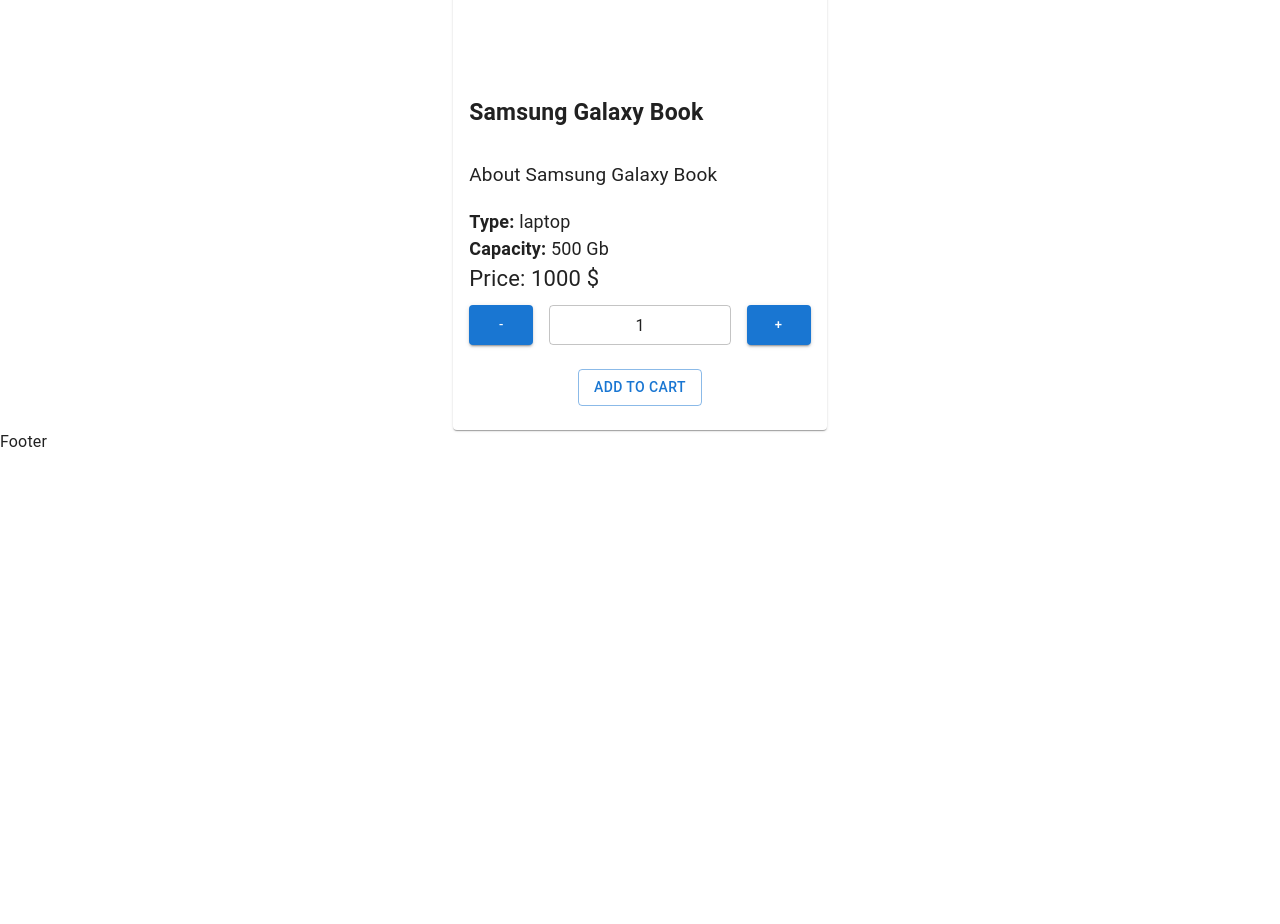
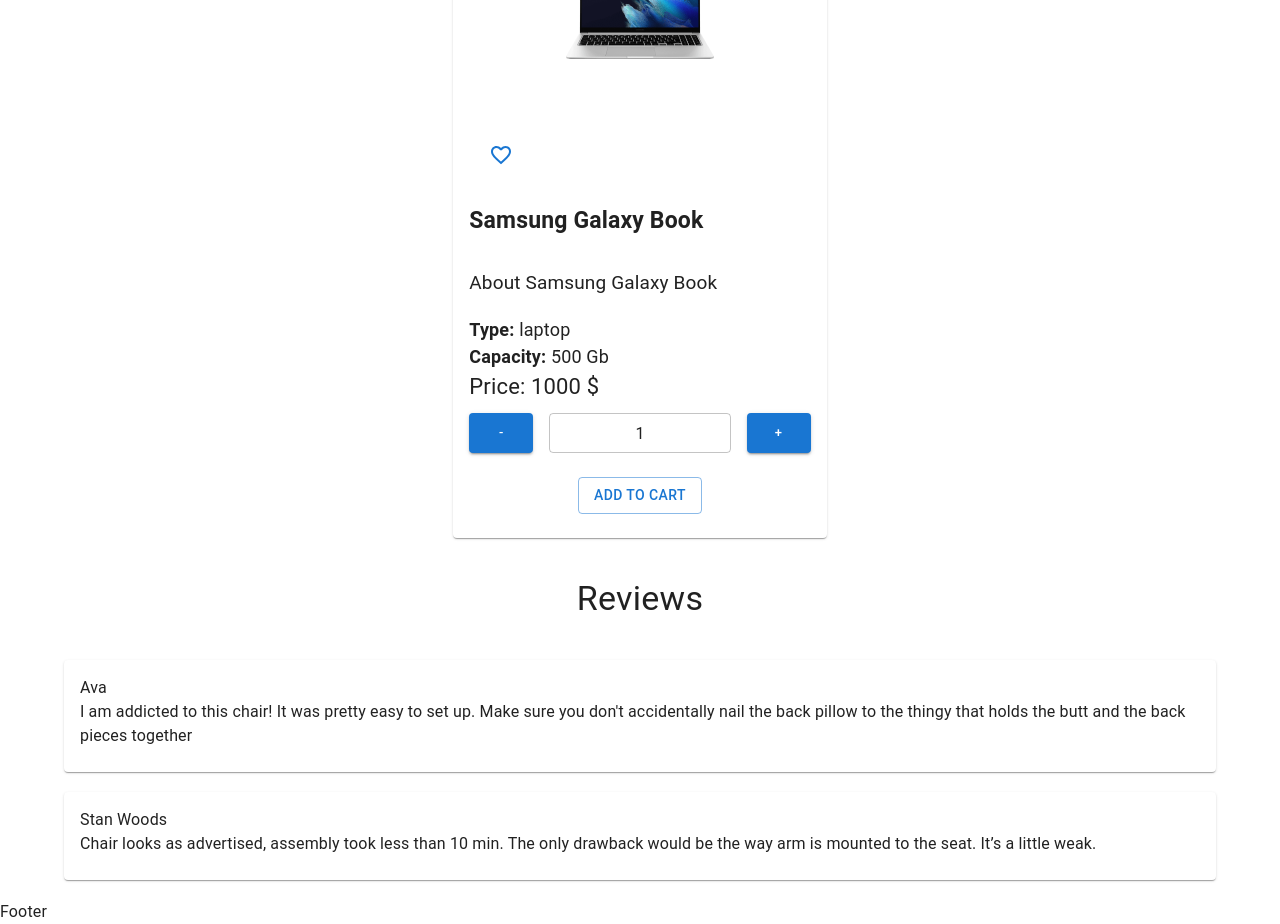
Before and after one commit to cakctus/react-shopingcart, a React (Create React App) app in the folder lesson_1/: page / in a window 1280 px wide. Shown: the part 1580-2504 px from the top of the page. Before the commit the page ends 2034 px from the top, so only its background shows below. Built offline with nearby package versions, Linux system fonts and the light colour scheme.

Commit message:
lesson12 like

```diff
--- a/lesson_1/src/components/Cart/CartHeader.tsx
+++ b/lesson_1/src/components/Cart/CartHeader.tsx
@@ -26,7 +26,7 @@
           </div>
         )
       })}
-      <div>
+      {/* <div>
         Total:
         {keys(cartData).reduce(
           (sum, productId) =>
@@ -36,7 +36,7 @@
           0
         )}
         $
-      </div>
+      </div> */}
       <CartTotal cartData={cartData} />
     </div>
   )
--- a/lesson_1/src/components/Products/ProductListItem.tsx
+++ b/lesson_1/src/components/Products/ProductListItem.tsx
@@ -7,6 +7,9 @@
   TextField,
 } from "@mui/material"
 
+import FavoriteIcon from "@mui/icons-material/Favorite"
+import FavoriteBorderIcon from "@mui/icons-material/FavoriteBorder"
+
 import "./ProductsListItem.scss"
 
 type Props = {
@@ -14,6 +17,7 @@
   addProductsToCart: any
   incriment: (id: number) => void
   decriment: (id: number) => void
+  isLiked?: boolean
 }
 
 const ProductList = ({
@@ -21,6 +25,7 @@
   addProductsToCart,
   incriment,
   decriment,
+  isLiked = false,
 }: Props) => {
   const { id, name, description, capacity, price, type, img, count } = product
 
@@ -40,6 +45,8 @@
         <div className="product-images">
           <img src={img} alt="" />
         </div>
+        <Button>{isLiked ? <FavoriteIcon /> : <FavoriteBorderIcon />}</Button>
+
         <h4>{name}</h4>
         <p className="product-description">{description}</p>
         <div className="product-features">
--- /dev/null
+++ b/lesson_1/src/components/Reviews/Reviews.tsx
@@ -0,0 +1,52 @@
+import { useState } from "react"
+import { Typography, Card, CardContent } from "@mui/material"
+
+type Review = {
+  name: string
+  text: string
+}
+
+type Props = {}
+
+const Reviews = (props: Props) => {
+  const arrReview: Review[] = [
+    {
+      name: "Ava",
+      text: "I am addicted to this chair! It was pretty easy to set up. Make sure you don't accidentally nail the back pillow to the thingy that holds the butt and the back pieces together",
+    },
+    {
+      name: "Stan Woods",
+      text: "Chair looks as advertised, assembly took less than 10 min. The only drawback would be the way arm is mounted to the seat. It’s a little weak.",
+    },
+  ]
+  const [reviews, setReviews] = useState<Review[]>(arrReview)
+
+  return (
+    <>
+      <Typography
+        variant="h4"
+        sx={{
+          textAlign: "center",
+          margin: "40px 0",
+        }}
+      >
+        Reviews
+      </Typography>
+
+      {reviews.map(({ name, text }: Review) => (
+        <Card
+          sx={{
+            margin: "20px 0",
+          }}
+        >
+          <CardContent>
+            <div>{name}</div>
+            <div>{text}</div>
+          </CardContent>
+        </Card>
+      ))}
+    </>
+  )
+}
+
+export default Reviews
--- a/lesson_1/src/pages/Home/Home.tsx
+++ b/lesson_1/src/pages/Home/Home.tsx
@@ -1,6 +1,7 @@
 import React from "react"
 import ProdutsList from "components/Products/ProdutsList"
 import CartPage from "pages/Cart/Cart"
+import Reviews from "components/Reviews/Reviews"
 
 type Props = {
   addProductsToCart: any
@@ -16,6 +17,7 @@
         incriment={incriment}
         decriment={decriment}
       />
+      <Reviews />
     </div>
   )
 }
```
